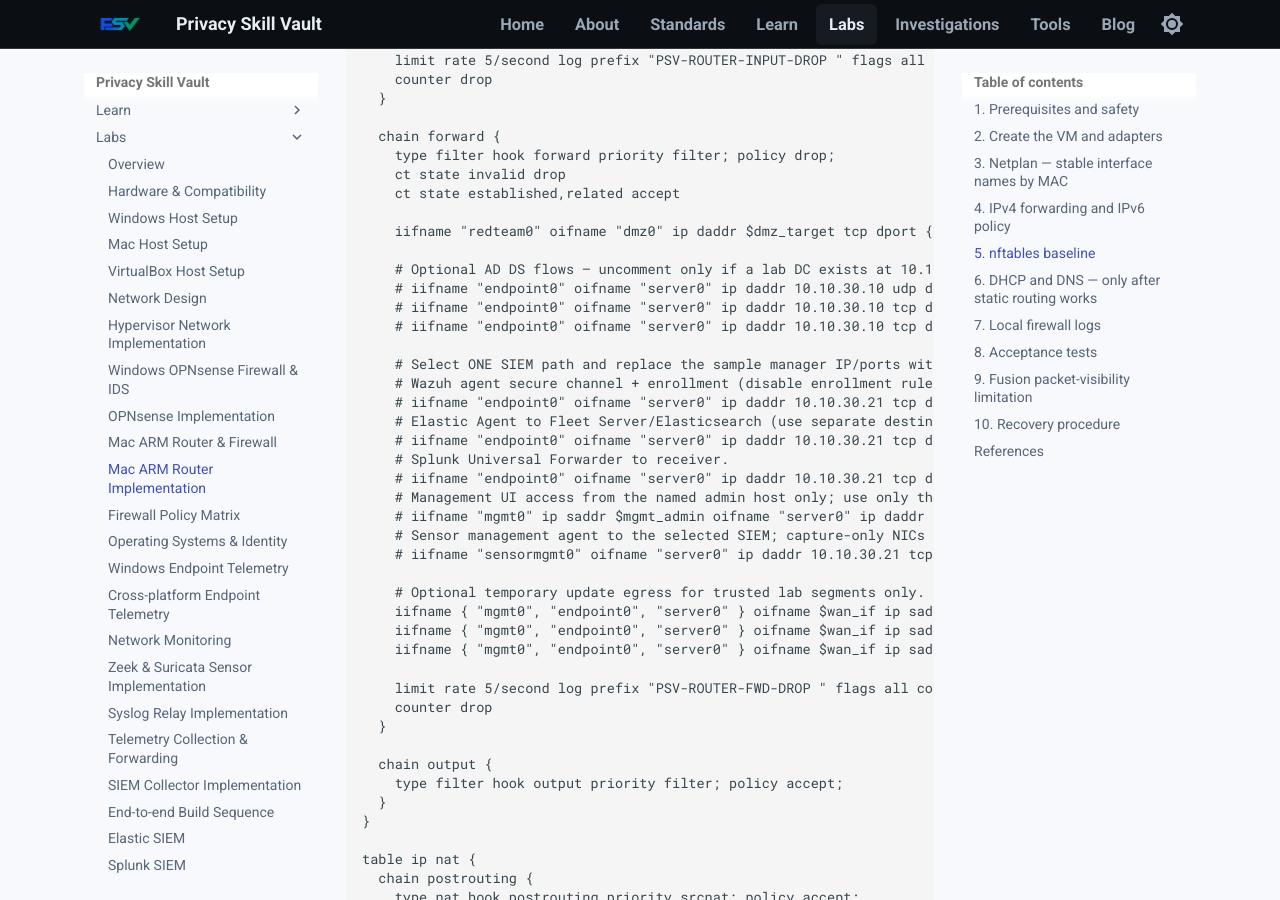
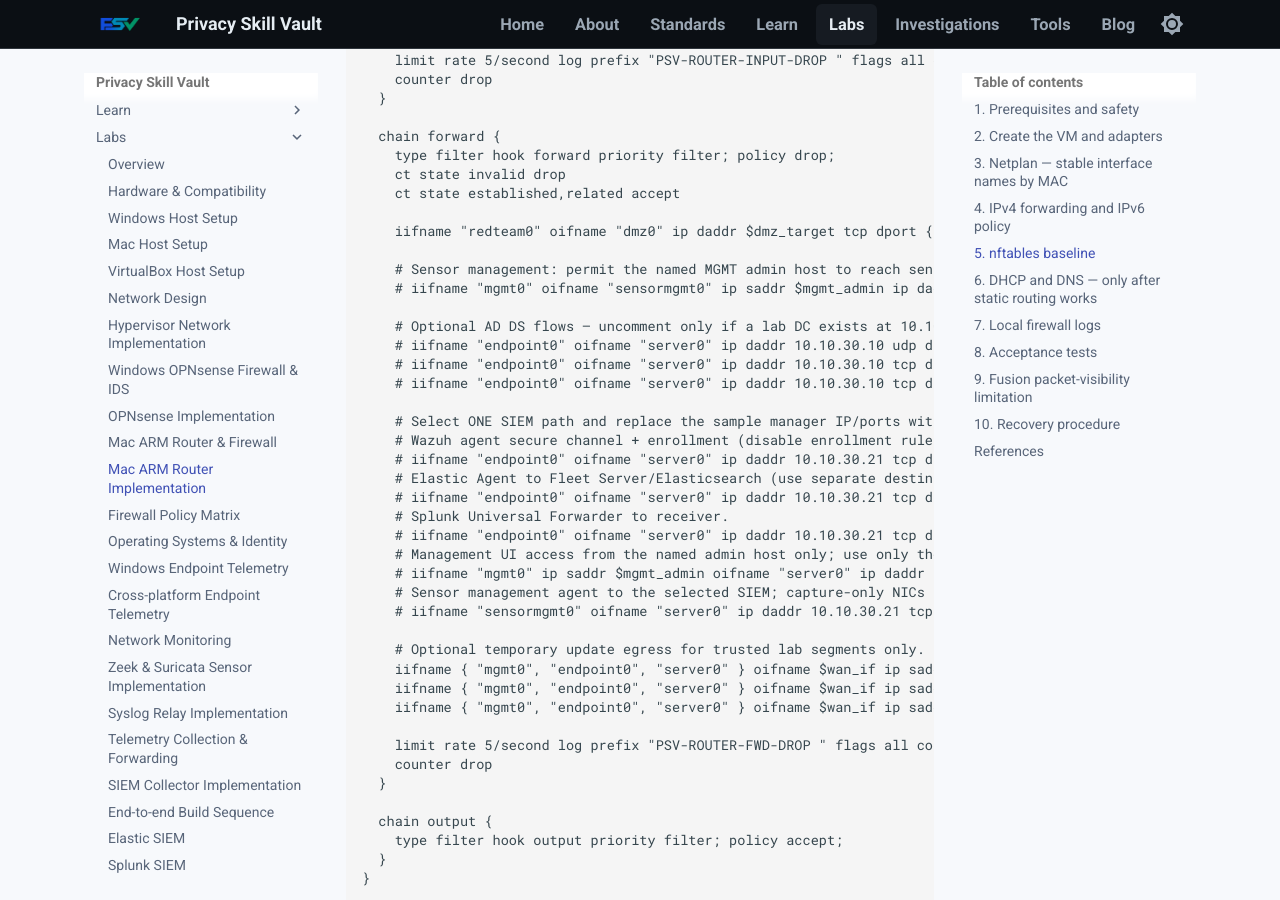
Before and after one commit to PrivacySkillVault/privacyskillvault.github.io, an MkDocs documentation site: the page built from docs/labs/mac-arm-router-implementation.md, in a window 1280 px wide and 900 px high, scrolled down 4397 px. Built offline with MkDocs 1.6.1 and Material for MkDocs 9.7.7, drawn with Linux system fonts in a browser that asks for light colours.

Commit message:
Add restricted MGMT-to-sensor management access example

```diff
--- a/docs/labs/mac-arm-router-implementation.md
+++ b/docs/labs/mac-arm-router-implementation.md
@@ -181,6 +181,9 @@ table inet filter {
 
     iifname "redteam0" oifname "dmz0" ip daddr $dmz_target tcp dport { 80, 443, 8080 } ct state new accept
 
+    # Sensor management: permit the named MGMT admin host to reach sensor management services only.
+    # iifname "mgmt0" oifname "sensormgmt0" ip saddr $mgmt_admin ip daddr 10.10.50.0/24 tcp dport { 22, 443 } ct state new accept
+
     # Optional AD DS flows — uncomment only if a lab DC exists at 10.10.30.10.
     # iifname "endpoint0" oifname "server0" ip daddr 10.10.30.10 udp dport { 53, 88, 389, 464 } ct state new accept
     # iifname "endpoint0" oifname "server0" ip daddr 10.10.30.10 tcp dport { 53, 88, 135, 389, 445, 464, 636, 3268, 3269, 9389 } ct state new accept
```
